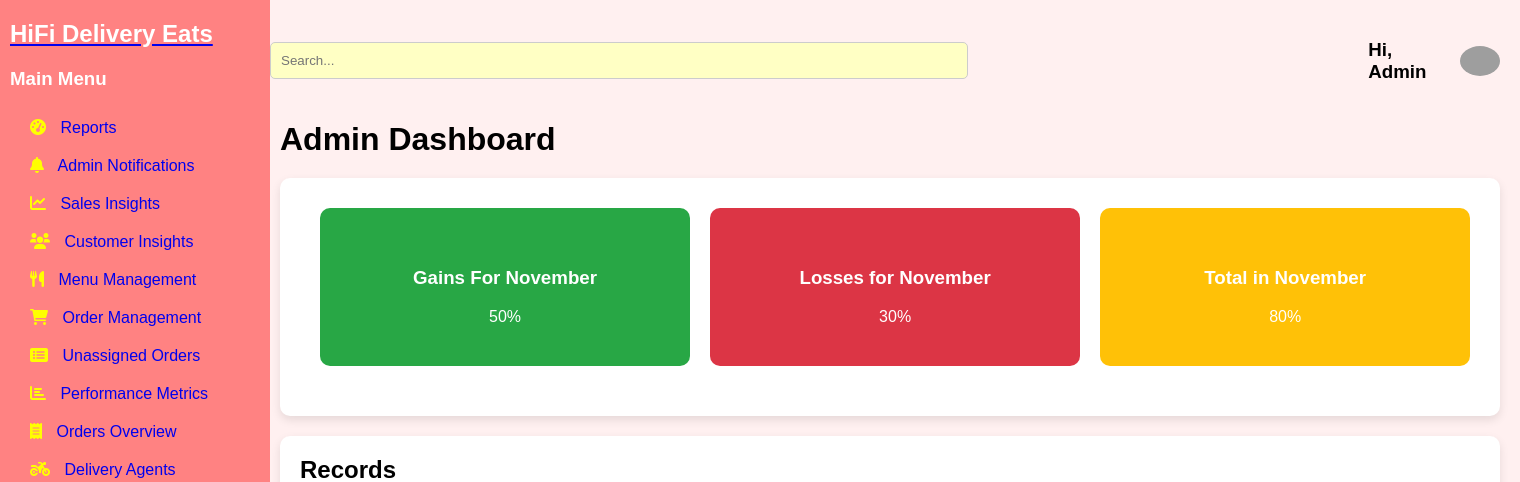
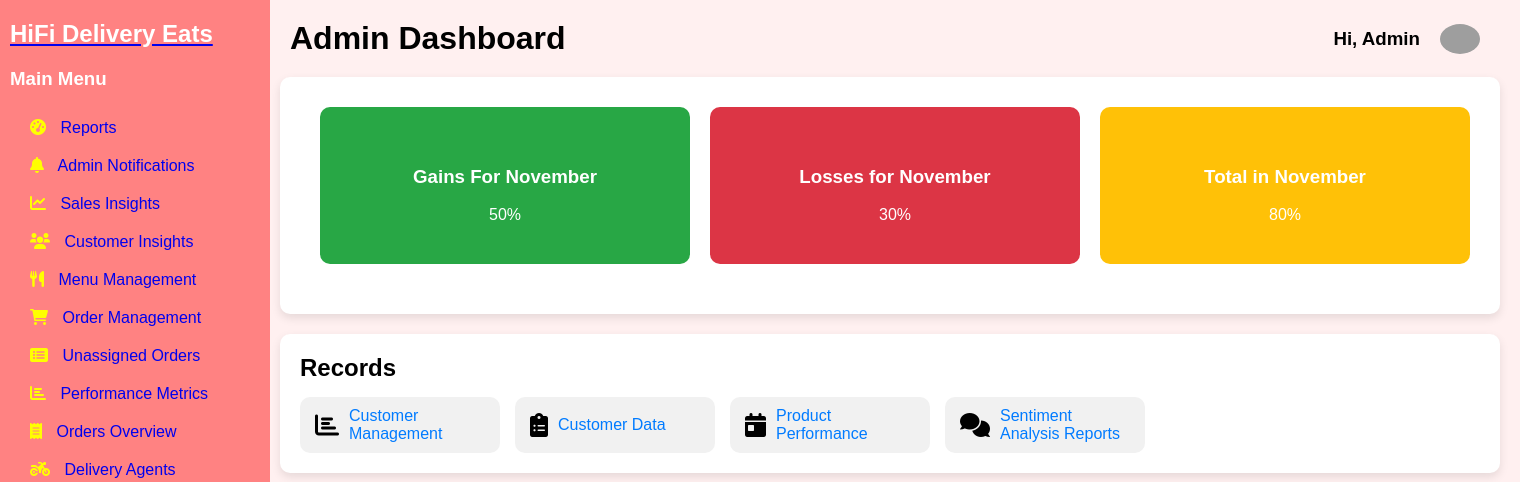
Before and after one commit to HiFiEats/Hifi_Delivery_Eats, a Flask app: page /restaurant_dashboard in a window 1520 px wide. Shown: the top 482 px of the page. Run offline with Flask 3, Linux system fonts and the light colour scheme; grey boxes are pictures that could not be loaded.

Commit message:
Enhance header layout and styling in Restaurant dashboard for improved user experience

```diff
--- a/static/css/base.css
+++ b/static/css/base.css
@@ -416,3 +416,24 @@ body, h1, p, ul, li {
             margin-left: 10px;
         }
     }
+
+.header-content {
+    display: flex;
+    align-items: center;
+    justify-content: space-between;
+    width: 100%;
+    padding: 0 20px;
+}
+
+.header-content h1 {
+    margin: 0;
+}
+
+.header .user-info {
+    display: flex;
+    align-items: center;
+}
+
+.header .user-info h3 {
+    margin: 0 10px 0 0;
+}
--- a/templates/Restaurant_dashboard.html
+++ b/templates/Restaurant_dashboard.html
@@ -1,6 +1,6 @@
 {% extends 'base.html' %}
 
-{% block title %}Admin Dahsboard{% endblock %}
+{% block title %}Admin Dashboard{% endblock %}
 
 {% block extra_css %}
 <link rel="stylesheet" href="{{ url_for('static', filename='css/base.css') }}">
@@ -11,16 +11,18 @@
     <div class="hamburger" onclick="toggleSidebar()">
         <i class="fas fa-bars"></i>
     </div>
-                <input type="text" class="search-bar" placeholder="Search...">
+    <div class="header-content">
+        <h1>Admin Dashboard</h1>
         <div class="user-info">
             <h3>Hi, Admin</h3>
             <img class="avatar" src="https://www.w3schools.com/w3images/avatar2.png" alt="User Avatar" width="40">
         </div>
     </div>
+</div>
 <div id="mainContent">
-                <div class="dashboard-header">
+    <!-- <div class="dashboard-header">
         <h1>Admin Dashboard</h1>
-                </div>
+    </div> -->
 
     <div class="ipo-stats-container">
         <div class="ipo-stats">
@@ -81,8 +83,6 @@
         </div>
     </div>
 </div>
-        </div>
-    </div>
 {% block extra_js %}
 <script src="https://cdn.jsdelivr.net/npm/chart.js"></script>
 <script src="{{ url_for('static', filename='js/Restaurant_dashboard.js') }}"></script>
```
Lines whose indentation alone changed are shown as unchanged.
